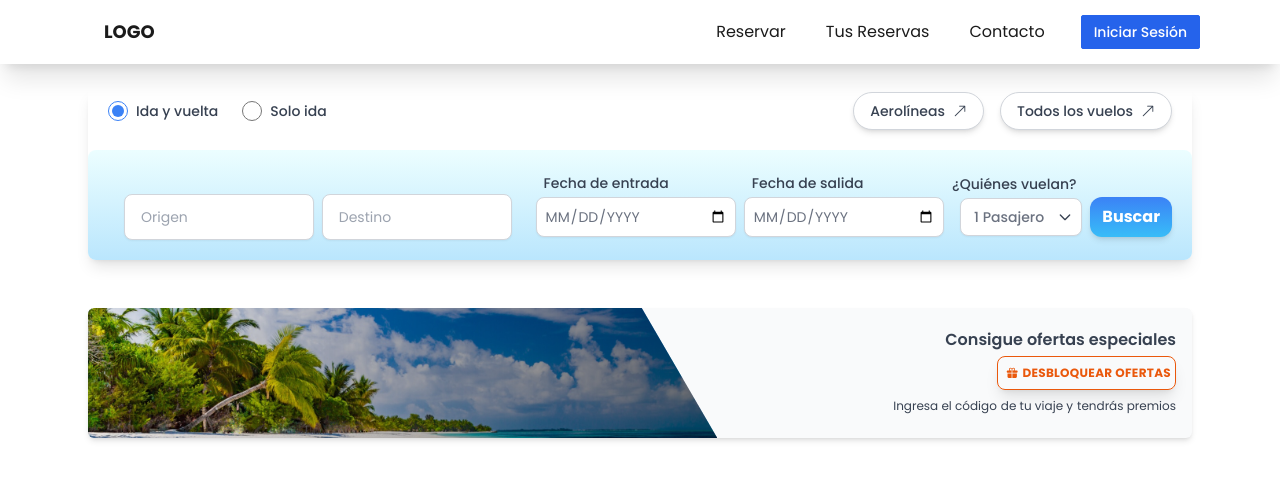
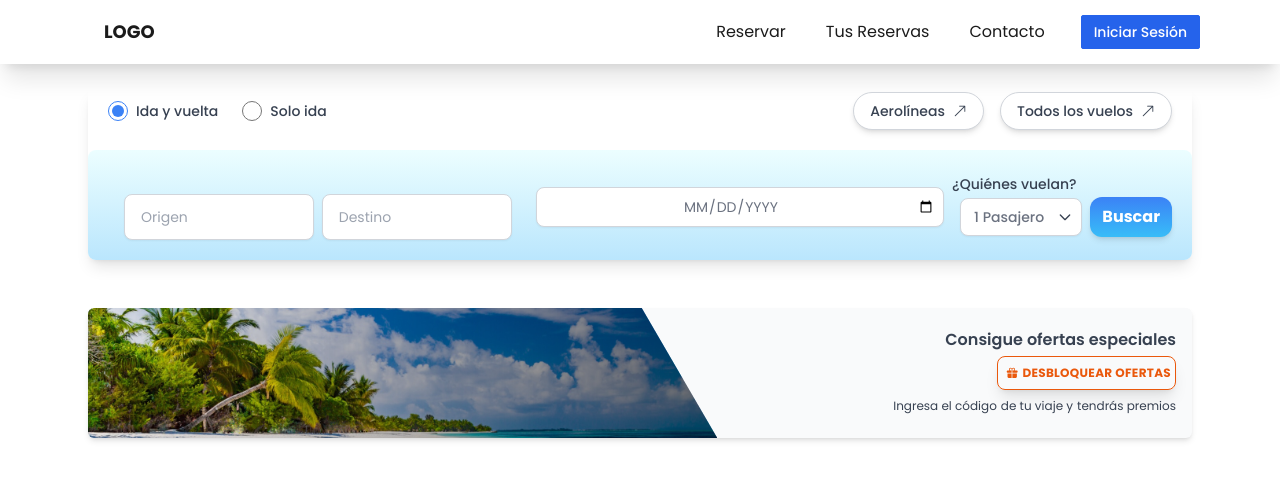
Before and after one commit to Dan1el71/vuelos_web_client, a React (Vite) app: page / in a window 1280 px wide. Shown: the top 480 px of the page. Built offline with nearby package versions, Linux system fonts and the light colour scheme.

Commit message:
Refactor DatePicker component to accept props for label and id, enhancing reusability

```diff
--- a/src/components/SearchBar/BottomSearchBar/DatePicker.tsx
+++ b/src/components/SearchBar/BottomSearchBar/DatePicker.tsx
@@ -1,29 +1,26 @@
-import React from "react";
+type DatePickerProps = {
+  label: string
+  id: string
+}
 
-const DatePicker: React.FC = () => {
+const DatePicker = ({ label, id }: DatePickerProps) => {
   return (
     <div className="w-full flex flex-col md:flex-row items-center justify-between gap-2 px-2">
       <div className="w-full">
-                <label htmlFor="check-in" className="mx-2 block text-sm font-medium text-gray-700 mb-1">
-                    Fecha de entrada
+        <label
+          htmlFor="check-in"
+          className="mx-2 block text-sm font-medium text-gray-700 mb-1"
+        >
+          {label}
         </label>
         <input
-                    id="check-in"
+          id={id}
           type="date"
-                    className="uppercase w-full py-2 px-2 border border-gray-300 rounded-lg shadow-sm focus:outline-none focus:ring-2 focus:ring-blue-500 focus:border-blue-500 text-sm text-gray-500"/>
-            </div>
-
-            <div className="w-full">
-                <label htmlFor="check-out" className="mx-2 block text-sm font-medium text-gray-700 mb-1">
-                    Fecha de salida
-                </label>
-                <input
-                    id="check-out"
-                    type="date"
-                    className="uppercase gap-4 w-full py-2 px-2 border border-gray-300 rounded-lg shadow-sm focus:outline-none focus:ring-2 focus:ring-blue-500 focus:border-blue-500 text-sm text-gray-500"/>
+          className="uppercase w-full py-2 px-2 text-center border border-gray-300 rounded-lg shadow-sm focus:outline-none focus:ring-2 focus:ring-blue-500 focus:border-blue-500 text-sm text-gray-500"
+        />
       </div>
     </div>
-    );
-};
+  )
+}
 
-export default DatePicker;
+export default DatePicker
```
Lines whose indentation alone changed are shown as unchanged.
